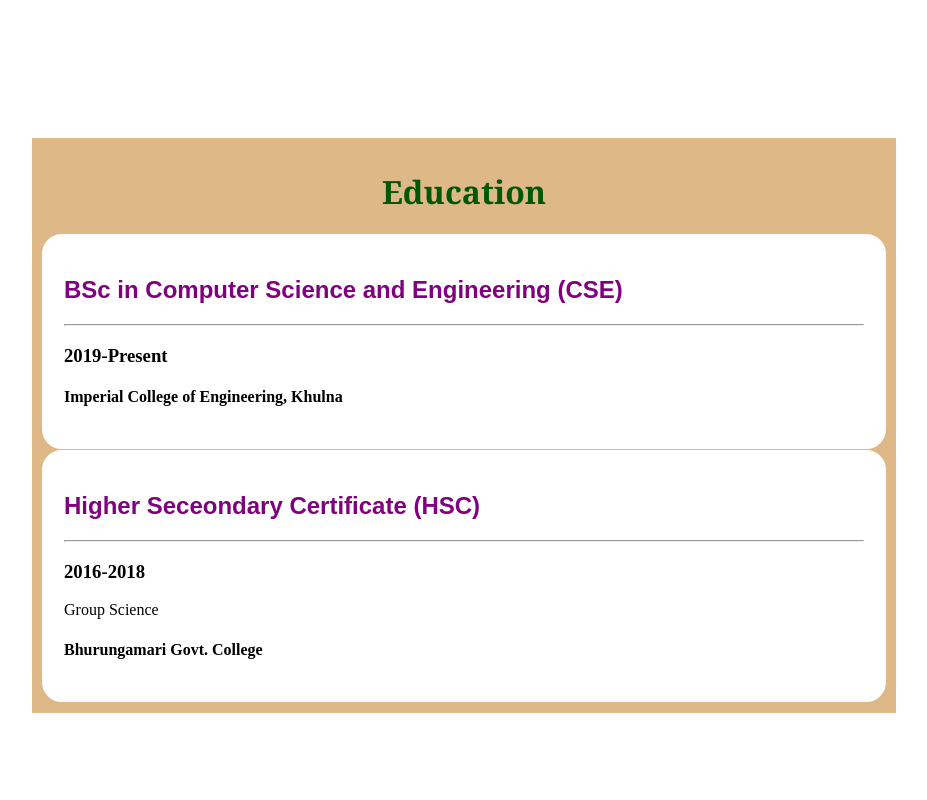
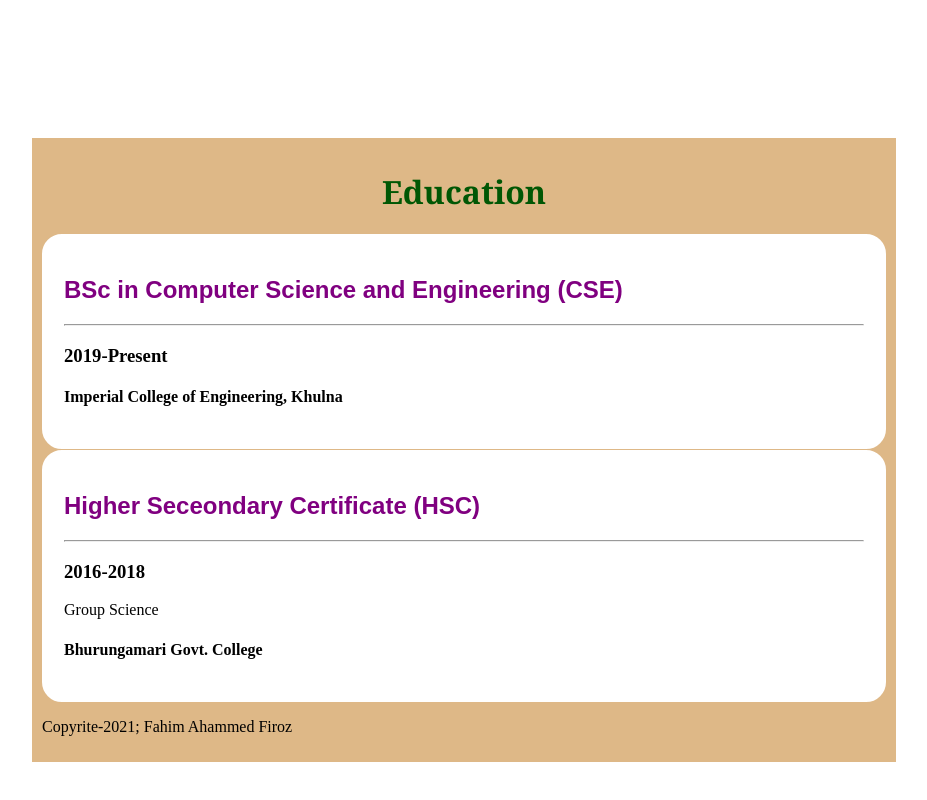
Before and after one commit to fahimahammed/first-website, a plain HTML site: page index.html in a window 1280 px wide. Shown: the part 741-1541 px from the top of the page, without its empty margins (176-1103 px from the left). Drawn offline with Linux system fonts and the light colour scheme.

Commit message:
footer added

```diff
--- a/index.html
+++ b/index.html
@@ -48,6 +48,9 @@
         <p>Group Science</p>
         <h4>Bhurungamari Govt. College </h4>
     </section>
+    <footer class="footer-section">
+        <p>Copyrite-2021; Fahim Ahammed Firoz</p>
+    </footer>
 </div>
 </body>
 </html>
```
